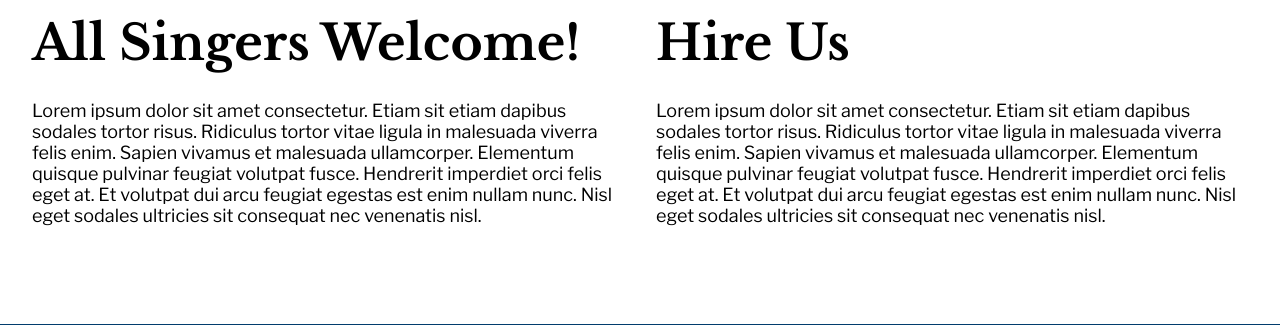
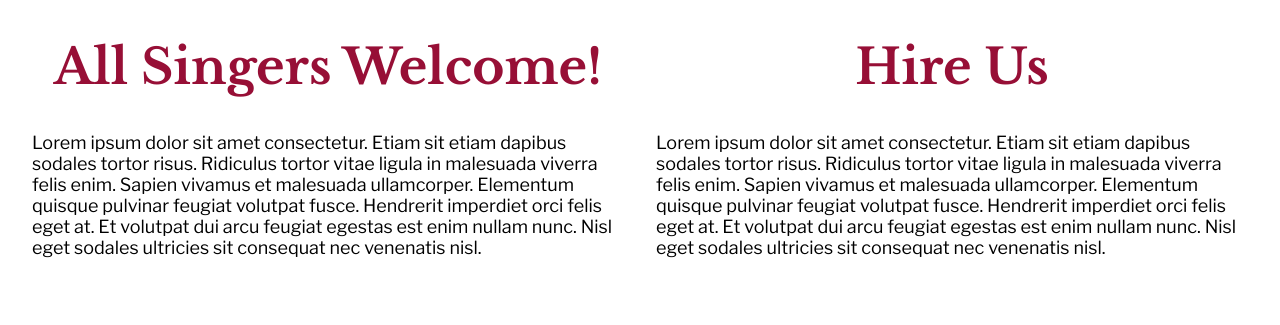
Before and after one commit to uta-tsw0306/ctec-4350-goodtimes-redesign, a PHP site: page / in a window 1280 px wide. Shown: the part 635-960 px from the top of the page. Run offline with PHP 8.4, Linux system fonts and the light colour scheme; some libraries are stand-ins or nearby versions.

Commit message:
Update style.css (4/14 4:37pm)

```diff
--- a/style.css
+++ b/style.css
@@ -57,12 +57,13 @@ body {
 h1, h2, h3, h4, h5, h6,
 .h1, .h2, .h3, .h4, .h5,.h6 {
   font-family: 'Libre Baskerville', Georgia, 'Times New Roman', serif;
-  line-height: 3rem;
-  color: var(--dark);
+  line-height: 4rem;
+  color: var();
 }
 
 h1, .h1 {
   font-size: 3.052rem;
+  color: var(--secondary-red)
 }
 
 h2, .h2 {
@@ -77,9 +78,7 @@ h4, .h4 {
   font-size: 1.563rem;
 }
 
-
 /* Grid System */
-
 .container-fluid {
     width: 100%;
     padding-right: 1rem;
@@ -388,14 +387,9 @@ h4, .h4 {
       max-width: var(--col-12);
     }
   }
-
-
   /* End of Grid System */
 
-
-
 /* Header Styles */
-
 
 header {
   margin-bottom: 2rem;
@@ -414,9 +408,9 @@ nav {
 .navbar-brand {
   display: block;
   overflow: hidden;
-  background: url("../img/logo_.svg") no-repeat 0 0/contain transparent;
+  background: url("full_logo.png") no-repeat 0 0/contain transparent; /* Goodtimes Logo in the nav */
   width: 100%;
-  height: 60px;
+  height: 78px; /* need to change */
   text-indent: -9999999px;
   flex: 0 0 calc(100% - 3rem);
   max-width: calc(100% - 3rem);
@@ -577,11 +571,14 @@ i.fa-solid.fa-bars { /* navbar toggler bars */
 }/* End of Header Styles */
 
 
-
 /* Body Styles */
 
 main p {
   text-align: left;
+}
+
+.center_text {
+  text-align: center;
 }
 
 @media screen and (min-width: 320px) and (max-width:768px){
```
